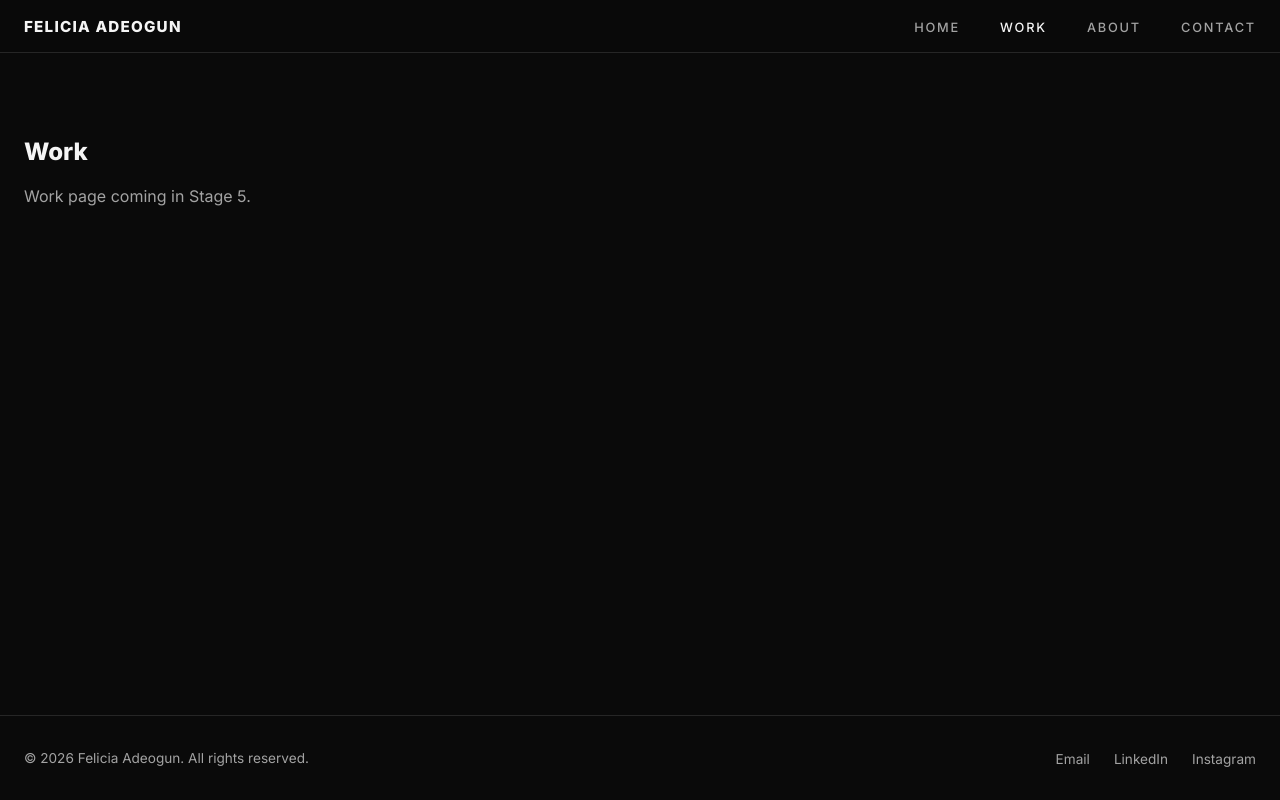
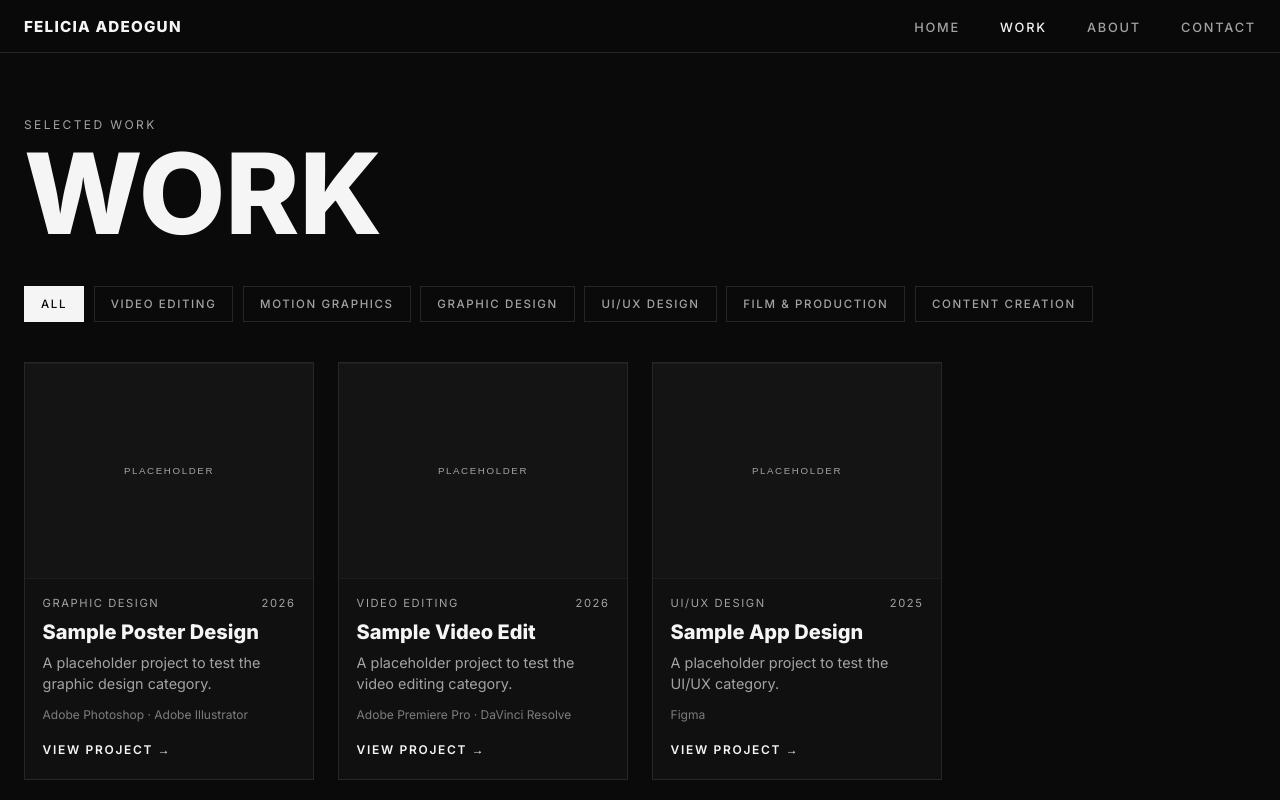
Before and after one commit to Feli2black/Felicia-Portfolio, an Astro site: page /work in a window 1280 px wide. Shown: the top 800 px of the page. Built offline with nearby package versions, Linux system fonts and the light colour scheme; Astro itself is replaced by a stand-in of ours.

Commit message:
Build Work page with project cards and filters

```diff
--- /dev/null
+++ b/src/components/ProjectCard.astro
@@ -0,0 +1,120 @@
+---
+interface Props {
+  title: string;
+  slug: string;
+  disciplineName: string;
+  disciplineSlug: string;
+  year: number;
+  description: string;
+  tools?: string[];
+  coverImage: string;
+}
+
+const { title, slug, disciplineName, disciplineSlug, year, description, tools = [], coverImage } = Astro.props;
+---
+
+<article class="card" data-discipline={disciplineSlug}>
+  <a class="card-link" href={`/projects/${slug}`} aria-label={`View project: ${title}`}>
+    <div class="thumb">
+      <img src={coverImage} alt={`${title} cover image`} loading="lazy" width="1200" height="800" />
+    </div>
+    <div class="body">
+      <div class="meta">
+        <span>{disciplineName}</span>
+        <span>{year}</span>
+      </div>
+      <h2>{title}</h2>
+      <p class="desc">{description}</p>
+      {tools.length > 0 && <p class="tools">{tools.join(' · ')}</p>}
+      <span class="view">View project <span aria-hidden="true" class="arrow">→</span></span>
+    </div>
+  </a>
+</article>
+
+<style>
+  .card {
+    border: 1px solid var(--color-border);
+    background: #101010;
+    animation: fadeUp 0.6s ease both;
+    transition: border-color 0.25s ease, transform 0.25s ease;
+  }
+  .card[hidden] {
+    display: none;
+  }
+  .card:hover {
+    border-color: #4a4a4a;
+    transform: translateY(-4px);
+  }
+  .card-link {
+    display: block;
+    color: inherit;
+    text-decoration: none;
+    height: 100%;
+  }
+  .card-link:focus-visible {
+    outline: 2px solid var(--color-accent);
+    outline-offset: 4px;
+  }
+  .thumb {
+    aspect-ratio: 4 / 3;
+    overflow: hidden;
+    background: #141414;
+  }
+  .thumb img {
+    width: 100%;
+    height: 100%;
+    object-fit: cover;
+    display: block;
+    transition: transform 0.6s ease;
+  }
+  .card:hover .thumb img {
+    transform: scale(1.05);
+  }
+  .body {
+    padding: 1.1rem 1.1rem 1.3rem;
+  }
+  .meta {
+    display: flex;
+    justify-content: space-between;
+    font-size: 0.7rem;
+    letter-spacing: 0.14em;
+    text-transform: uppercase;
+    color: var(--color-text-secondary);
+    margin-bottom: 0.6rem;
+  }
+  h2 {
+    margin: 0 0 0.5rem;
+    font-size: 1.25rem;
+    font-weight: 800;
+    line-height: 1.2;
+  }
+  .desc {
+    margin: 0 0 0.75rem;
+    color: var(--color-text-secondary);
+    font-size: 0.9rem;
+    line-height: 1.5;
+  }
+  .tools {
+    margin: 0 0 1rem;
+    font-size: 0.75rem;
+    color: #7d7d7d;
+  }
+  .view {
+    font-size: 0.75rem;
+    font-weight: 600;
+    letter-spacing: 0.14em;
+    text-transform: uppercase;
+  }
+  .arrow {
+    display: inline-block;
+    transition: transform 0.25s ease;
+  }
+  .card:hover .arrow {
+    transform: translateX(6px);
+  }
+
+  @keyframes fadeUp {
+    from { opacity: 0; transform: translateY(12px); }
+    to { opacity: 1; transform: none; }
+  }
+</style>
--- /dev/null
+++ b/src/content.config.ts
@@ -0,0 +1,32 @@
+import { defineCollection, z } from 'astro:content';
+import { glob } from 'astro/loaders';
+
+const disciplines = defineCollection({
+  loader: glob({ pattern: '**/*.json', base: './src/content/disciplines' }),
+  schema: z.object({
+    name: z.string(),
+    slug: z.string(),
+    description: z.string(),
+    image: z.string().optional(),
+    order: z.number().default(99),
+  }),
+});
+
+const projects = defineCollection({
+  loader: glob({ pattern: '**/*.md', base: './src/content/projects' }),
+  schema: z.object({
+    title: z.string(),
+    slug: z.string(),
+    discipline: z.string(), // must match a discipline's slug
+    year: z.number(),
+    role: z.string().optional(),
+    tools: z.array(z.string()).optional(),
+    description: z.string(),
+    coverImage: z.string(),
+    video: z.string().optional(),
+    gallery: z.array(z.string()).optional(),
+    featured: z.boolean().default(false),
+  }),
+});
+
+export const collections = { disciplines, projects };
--- /dev/null
+++ b/src/content/disciplines/content-creation.json
@@ -0,0 +1,6 @@
+{
+  "name": "Content Creation",
+  "slug": "content-creation",
+  "description": "Social-first content, campaigns and creative concepts built for an audience.",
+  "order": 6
+}
--- /dev/null
+++ b/src/content/disciplines/film-production.json
@@ -0,0 +1,6 @@
+{
+  "name": "Film & Production",
+  "slug": "film-production",
+  "description": "Film and production work, from concept and set to the final cut.",
+  "order": 5
+}
--- /dev/null
+++ b/src/content/disciplines/graphic-design.json
@@ -0,0 +1,6 @@
+{
+  "name": "Graphic Design",
+  "slug": "graphic-design",
+  "description": "Posters, social campaigns, branding and editorial design.",
+  "order": 3
+}
--- /dev/null
+++ b/src/content/disciplines/motion-graphics.json
@@ -0,0 +1,6 @@
+{
+  "name": "Motion Graphics",
+  "slug": "motion-graphics",
+  "description": "Animated visuals, titles and brand motion that bring ideas to life.",
+  "order": 2
+}
--- /dev/null
+++ b/src/content/disciplines/ui-ux-design.json
@@ -0,0 +1,6 @@
+{
+  "name": "UI/UX Design",
+  "slug": "ui-ux-design",
+  "description": "User-centred interfaces, flows and prototypes designed around real needs.",
+  "order": 4
+}
--- /dev/null
+++ b/src/content/disciplines/video-editing.json
@@ -0,0 +1,6 @@
+{
+  "name": "Video Editing",
+  "slug": "video-editing",
+  "description": "Cutting footage into clear, compelling stories with pace, rhythm and sound.",
+  "order": 1
+}
--- /dev/null
+++ b/src/content/projects/sample-app-design.md
@@ -0,0 +1,13 @@
+---
+title: "Sample App Design"
+slug: "sample-app-design"
+discipline: "ui-ux-design"
+year: 2025
+role: "UI/UX Designer"
+tools: ["Figma"]
+description: "A placeholder project to test the UI/UX category."
+coverImage: "/images/placeholder.svg"
+---
+
+## Overview
+Replace this with the story of the project.
--- /dev/null
+++ b/src/content/projects/sample-poster.md
@@ -0,0 +1,14 @@
+---
+title: "Sample Poster Design"
+slug: "sample-poster"
+discipline: "graphic-design"
+year: 2026
+role: "Designer"
+tools: ["Adobe Photoshop", "Adobe Illustrator"]
+description: "A placeholder project to test the graphic design category."
+coverImage: "/images/placeholder.svg"
+featured: true
+---
+
+## Overview
+Replace this with the story of the project.
--- /dev/null
+++ b/src/content/projects/sample-video-edit.md
@@ -0,0 +1,14 @@
+---
+title: "Sample Video Edit"
+slug: "sample-video-edit"
+discipline: "video-editing"
+year: 2026
+role: "Editor"
+tools: ["Adobe Premiere Pro", "DaVinci Resolve"]
+description: "A placeholder project to test the video editing category."
+coverImage: "/images/placeholder.svg"
+featured: true
+---
+
+## Overview
+Replace this with the story of the project.
--- a/src/pages/work/index.astro
+++ b/src/pages/work/index.astro
@@ -1,10 +1,158 @@
 ---
 import BaseLayout from '../../layouts/BaseLayout.astro';
+import ProjectCard from '../../components/ProjectCard.astro';
+import { getCollection } from 'astro:content';
+
+const disciplines = (await getCollection('disciplines')).sort(
+  (a, b) => a.data.order - b.data.order
+);
+const projects = (await getCollection('projects')).sort(
+  (a, b) => b.data.year - a.data.year
+);
+
+const nameBySlug = Object.fromEntries(
+  disciplines.map((d) => [d.data.slug, d.data.name])
+);
 ---
 
-<BaseLayout title="Work" description="Selected work by Felicia Adeogun.">
-  <section style="max-width:1280px;margin:0 auto;padding:4rem 1.5rem;">
-    <h1>Work</h1>
-    <p style="color:var(--color-text-secondary)">Work page coming in Stage 5.</p>
+<BaseLayout title="Work" description="Selected work by Felicia Adeogun across video, motion, design, UI/UX, film and content.">
+  <section class="work">
+    <header class="intro">
+      <p class="eyebrow">Selected Work</p>
+      <h1>WORK</h1>
+    </header>
+
+    <div class="filters" role="group" aria-label="Filter projects by discipline">
+      <button class="filter active" data-filter="all" aria-pressed="true">All</button>
+      {disciplines.map((d) => (
+        <button class="filter" data-filter={d.data.slug} aria-pressed="false">
+          {d.data.name}
+        </button>
+      ))}
+    </div>
+
+    <div class="grid" id="grid">
+      {projects.map((p) => (
+        <ProjectCard
+          title={p.data.title}
+          slug={p.data.slug}
+          disciplineName={nameBySlug[p.data.discipline] ?? p.data.discipline}
+          disciplineSlug={p.data.discipline}
+          year={p.data.year}
+          description={p.data.description}
+          tools={p.data.tools}
+          coverImage={p.data.coverImage}
+        />
+      ))}
+    </div>
+
+    <p id="empty" class="empty" hidden>No projects in this discipline yet. Check back soon.</p>
   </section>
 </BaseLayout>
+
+<script>
+  const buttons = document.querySelectorAll<HTMLButtonElement>('.filter');
+  const cards = document.querySelectorAll<HTMLElement>('.card');
+  const empty = document.getElementById('empty');
+
+  function applyFilter(slug: string) {
+    let visible = 0;
+    cards.forEach((card) => {
+      const show = slug === 'all' || card.dataset.discipline === slug;
+      card.hidden = !show;
+      if (show) visible++;
+    });
+    buttons.forEach((b) => {
+      const active = b.dataset.filter === slug;
+      b.classList.toggle('active', active);
+      b.setAttribute('aria-pressed', String(active));
+    });
+    if (empty) empty.hidden = visible > 0;
+  }
+
+  buttons.forEach((b) =>
+    b.addEventListener('click', () => {
+      const slug = b.dataset.filter ?? 'all';
+      applyFilter(slug);
+      history.replaceState(null, '', slug === 'all' ? '/work' : `/work#${slug}`);
+    })
+  );
+
+  const fromHash = location.hash.replace('#', '');
+  if (fromHash && document.querySelector(`.filter[data-filter="${fromHash}"]`)) {
+    applyFilter(fromHash);
+  }
+</script>
+
+<style>
+  .work {
+    max-width: 1280px;
+    margin: 0 auto;
+    padding: 4rem 1.5rem 2rem;
+  }
+  .eyebrow {
+    margin: 0 0 0.5rem;
+    font-size: 0.75rem;
+    letter-spacing: 0.2em;
+    text-transform: uppercase;
+    color: var(--color-text-secondary);
+  }
+  h1 {
+    margin: 0 0 2.5rem;
+    font-size: clamp(3rem, 10vw, 7rem);
+    line-height: 0.95;
+    font-weight: 800;
+  }
+  .filters {
+    display: flex;
+    flex-wrap: wrap;
+    gap: 0.6rem;
+    margin-bottom: 2.5rem;
+  }
+  .filter {
+    background: none;
+    color: var(--color-text-secondary);
+    border: 1px solid var(--color-border);
+    padding: 0.6rem 1rem;
+    font: inherit;
+    font-size: 0.72rem;
+    font-weight: 500;
+    letter-spacing: 0.14em;
+    text-transform: uppercase;
+    cursor: pointer;
+    transition: color 0.2s ease, border-color 0.2s ease, background 0.2s ease;
+  }
+  .filter:hover {
+    color: var(--color-text-primary);
+    border-color: #4a4a4a;
+  }
+  .filter.active {
+    background: var(--color-text-primary);
+    color: var(--color-bg);
+    border-color: var(--color-text-primary);
+  }
+  .filter:focus-visible {
+    outline: 2px solid var(--color-accent);
+    outline-offset: 3px;
+  }
+  .grid {
+    display: grid;
+    grid-template-columns: repeat(auto-fill, minmax(280px, 1fr));
+    gap: 1.5rem;
+  }
+  .empty {
+    color: var(--color-text-secondary);
+    padding: 3rem 0;
+  }
+
+  @media (max-width: 600px) {
+    .filters {
+      flex-wrap: nowrap;
+      overflow-x: auto;
+      padding-bottom: 0.5rem;
+    }
+    .filter {
+      white-space: nowrap;
+    }
+  }
+</style>
```
Also changed, not shown: public/images/placeholder.svg (added), src/content/content.config.ts (deleted).
